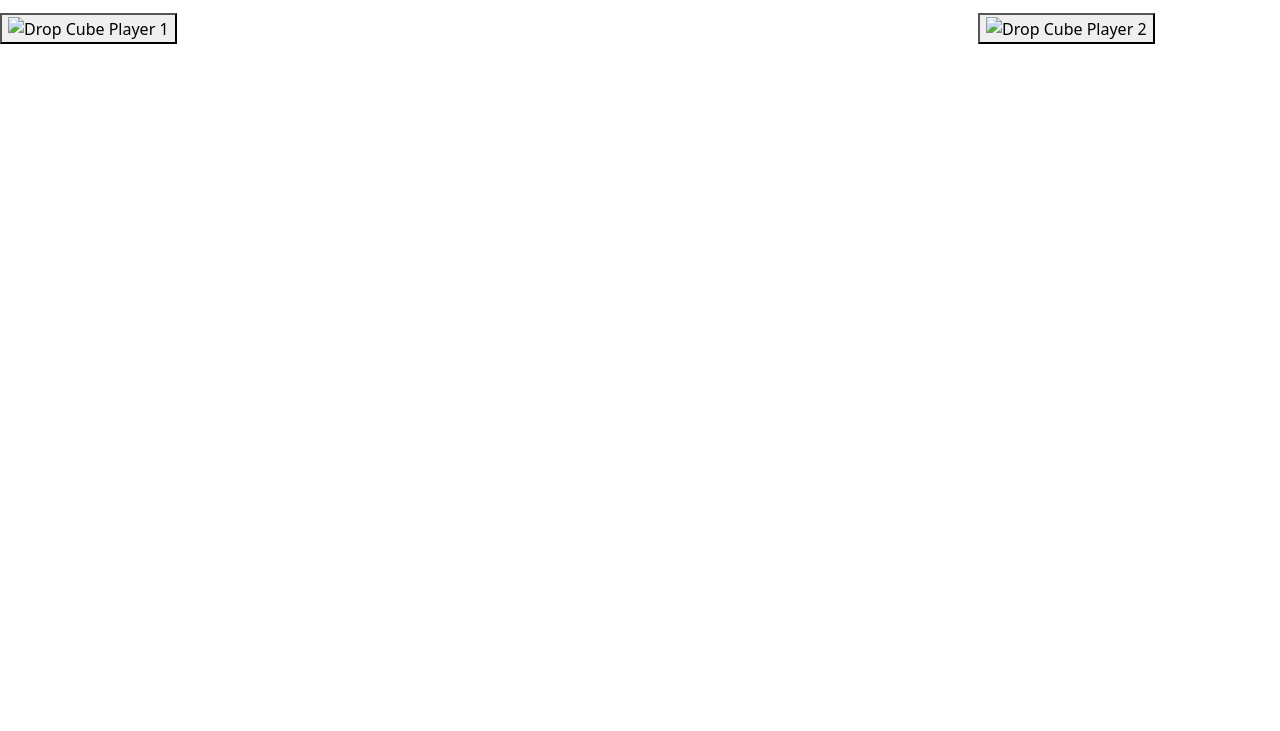
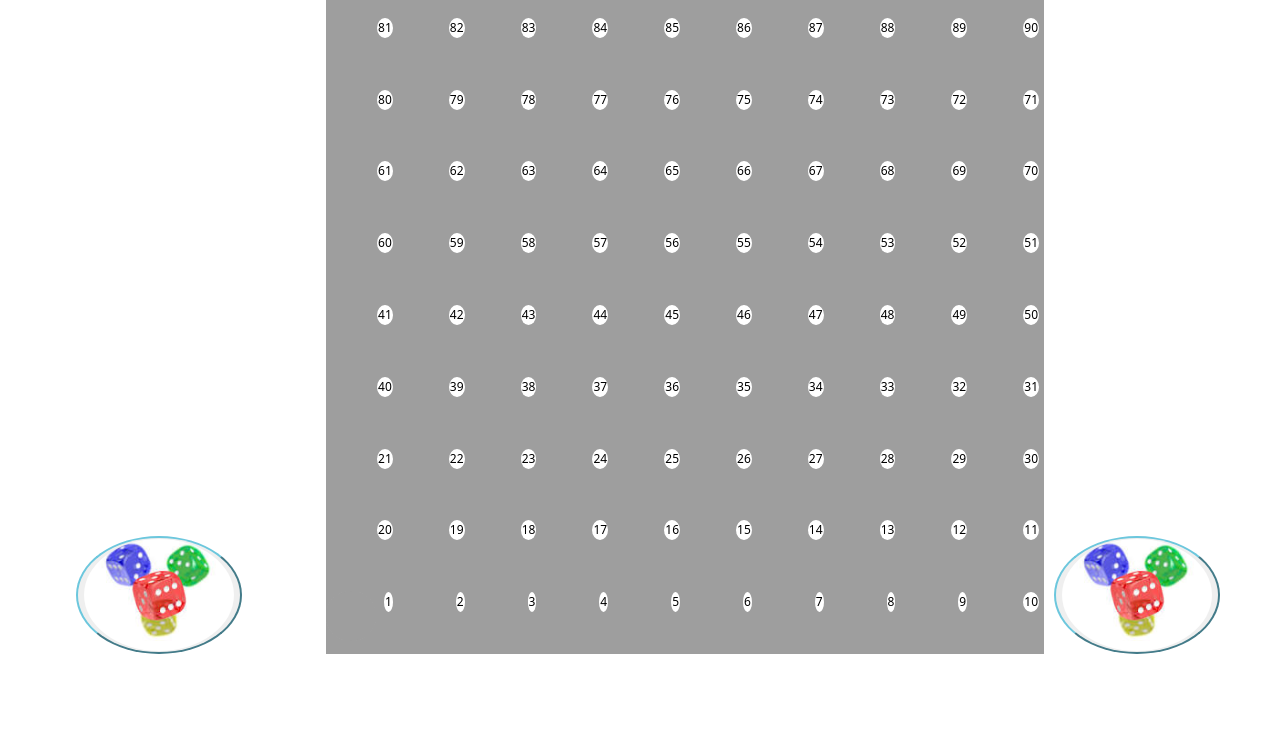
Before and after one commit to Astaromuzhev/DI_Hackathon, a plain HTML site: page index.html in a window 1280 px wide. Shown: the part 69-800 px from the top of the page. Drawn offline with nearby package versions, Linux system fonts and the light colour scheme; the site is published under a folder, as on GitHub Pages, so addresses that start at the root find nothing.

Commit message:
change pathes

```diff
--- a/index.html
+++ b/index.html
@@ -4,7 +4,7 @@
     <meta charset="UTF-8">
     <meta name="viewport" content="width=device-width, initial-scale=1.0">
     <title>Snakes and ladders</title>
-    <link rel="stylesheet" href="/styles/style.css">
+    <link rel="stylesheet" href="./styles/style.css">
     <link href="https://cdn.jsdelivr.net/npm/bootstrap@5.3.1/dist/css/bootstrap.min.css" rel="stylesheet" integrity="sha384-4bw+/aepP/YC94hEpVNVgiZdgIC5+VKNBQNGCHeKRQN+PtmoHDEXuppvnDJzQIu9" crossorigin="anonymous">
 </head>
 <body>
@@ -12,7 +12,7 @@
         <div id="player-area-1" class="col-sm-3 player-area">
             <h3 class="header_3">Player 1</h3>
             <p id="name_player_1" class="name_player">Name Player 1</p>
-            <button id="drop_сube_1" class="drop-cube"><img class="drop-cube-img" src="/images/cube.jpg" width="150px" alt="Drop Cube Player 1"></button>
+            <button id="drop_сube_1" class="drop-cube"><img class="drop-cube-img" src="./images/cube.jpg" width="150px" alt="Drop Cube Player 1"></button>
         </div>
         <div class="col-sm-6 game-area">
             <div id="pole" class="pole" >
@@ -22,9 +22,9 @@
         <div id="player-area-2" class="col-sm-3 player-area">
             <h3 class="header_3">Player 2</h3>
             <p id="name_player_2" class="name_player">Name Player 2</p>
-            <button class="drop-cube"><img class="drop-cube-img" src="/images/cube.jpg" width="150px" alt="Drop Cube Player 2"></button>
+            <button class="drop-cube"><img class="drop-cube-img" src="./images/cube.jpg" width="150px" alt="Drop Cube Player 2"></button>
         </div>
     </row>
-    <script src="/scripts/script.js"></script>
+    <script src="./scripts/script.js"></script>
 </body>
 </html>
--- a/styles/style.css
+++ b/styles/style.css
@@ -26,7 +26,7 @@ img.drop-cube-img {
     border-color : #6CC7DD;
 }
 .pole {
-    background: url(/images/back.jpg);
+    background: url(../images/back.jpg);
     background-size:cover ;
     height: 718px;
     width: 718px;
@@ -57,7 +57,7 @@ span {
 }
 
 .player1{
-    background: url(/images/easy_mode_player_2.jpg);
+    background: url(../images/easy_mode_player_2.jpg);
     background-size:cover ;
     height: 50px;
     width: 50px;
@@ -75,7 +75,7 @@ span {
 }
 
 .player2{
-     background: url(/images/easy_mode_player_2.jpg);
+     background: url(../images/easy_mode_player_2.jpg);
      background-size:cover ;
 }
 
```
